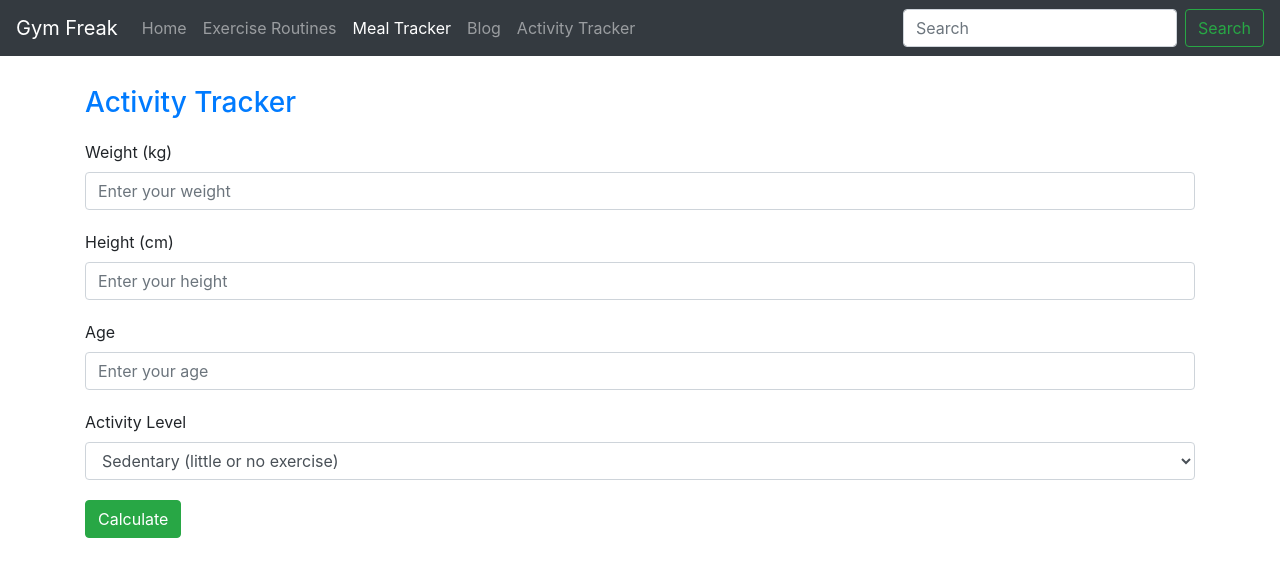
After one commit to LaibaKhan1/Gym-Freak-Fitness-Tracker, a Django app: page /Activity_Tracker/ in a window 1280 px wide. The commit adds this page. Shown: the top 577 px of the page. Run offline with Django 4.2, Linux system fonts and the light colour scheme; some libraries are stand-ins or nearby versions.

Commit message:
initialised activity tracker web page

```diff
--- /dev/null
+++ b/GymFreak/GymFreak/templates/Activity_Tracker/index.html
@@ -0,0 +1,145 @@
+<!DOCTYPE html>
+<html lang="en">
+<head>
+    <!-- Required meta tags -->
+    <meta charset="utf-8">
+    <meta name="viewport" content="width=device-width, initial-scale=1, shrink-to-fit=no">
+
+    <!-- Bootstrap CSS -->
+    <link rel="stylesheet" href="https://stackpath.bootstrapcdn.com/bootstrap/4.2.1/css/bootstrap.min.css"
+          integrity="sha384-GJzZqFGwb1QTTN6wy59ffF1BuGJpLSa9DkKMp0DgiMDm4iYMj70gZWKYbI706tWS"
+          crossorigin="anonymous">
+
+    <title>Activity Tracker - Gym Freak</title>
+    <style>
+        .container {
+            margin-top: 30px;
+        }
+
+        form {
+            margin-bottom: 20px;
+        }
+
+        h3 {
+            color: #007bff;
+            margin-bottom: 20px;
+        }
+
+        .form-group {
+            margin-bottom: 20px;
+        }
+
+        .btn-success {
+            background-color: #28a745;
+            border-color: #28a745;
+        }
+
+        .btn-success:hover {
+            background-color: #218838;
+            border-color: #218838;
+        }
+
+        .mt-3 {
+            background-color: #f8d7da;
+            padding: 10px;
+            border-radius: 5px;
+        }
+    </style>
+</head>
+<body>
+
+    <nav class="navbar navbar-expand-lg navbar-dark bg-dark">
+        <a class="navbar-brand" href="/">Gym Freak</a>
+        <button class="navbar-toggler" type="button" data-toggle="collapse" data-target="#navbarSupportedContent" aria-controls="navbarSupportedContent" aria-expanded="false" aria-label="Toggle navigation">
+          <span class="navbar-toggler-icon"></span>
+        </button>
+
+        <div class="collapse navbar-collapse" id="navbarSupportedContent">
+          <ul class="navbar-nav mr-auto">
+            <li class="nav-item">
+              <a class="nav-link" href="/">Home <span class="sr-only">(current)</span></a>
+            </li>
+            <li class="nav-item">
+              <a class="nav-link" href="/Ex_Routines/">Exercise Routines</a>
+            </li>
+
+            <li class="nav-item active">
+              <a class="nav-link" href="/Meal_Tracker/">Meal Tracker</a>
+            </li>
+
+            <li class="nav-item">
+              <a class="nav-link" href="/Blog/">Blog</a>
+            </li>
+
+            <li class="nav-item">
+              <a class="nav-link" href="/Activity_Tracker/">Activity Tracker</a>
+            </li>
+          </ul>
+      <form class="form-inline my-2 my-lg-0">
+        <input class="form-control mr-sm-2" type="search" placeholder="Search" aria-label="Search">
+        <button class="btn btn-outline-success my-2 my-sm-0" type="submit">Search</button>
+      </form>
+    </div>
+</nav>
+
+<div class="container">
+    <h3>Activity Tracker</h3>
+    <form method="post">
+        {% csrf_token %}
+        <div class="form-group">
+            <label for="weight">Weight (kg)</label>
+            <input type="number" class="form-control" id="weight" name="weight" placeholder="Enter your weight"
+                   required>
+        </div>
+
+        <div class="form-group">
+            <label for="height">Height (cm)</label>
+            <input type="number" class="form-control" id="height" name="height" placeholder="Enter your height"
+                   required>
+        </div>
+
+        <div class="form-group">
+            <label for="age">Age</label>
+            <input type="number" class="form-control" id="age" name="age" placeholder="Enter your age" required>
+        </div>
+
+        <div class="form-group">
+            <label for="activity_level">Activity Level</label>
+            <select class="form-control" id="activity_level" name="activity_level" required>
+                <option value="sedentary">Sedentary (little or no exercise)</option>
+                <option value="light">Lightly active (light exercise/sports 1-3 days/week)</option>
+                <option value="moderate">Moderately active (moderate exercise/sports 3-5 days/week)</option>
+                <option value="active">Very active (hard exercise/sports 6-7 days a week)</option>
+            </select>
+        </div>
+
+        <button type="submit" class="btn btn-success">Calculate</button>
+    </form>
+
+    {% if bmi_calculated %}
+    <div class="mt-3">
+        <p>BMI: <strong>{{ bmi }}</strong></p>
+        <p>Calories Burned: <strong>{{ calories_burned }}</strong></p>
+    </div>
+{% endif %}
+
+<!-- Optional JavaScript -->
+<!-- jQuery first, then Popper.js, then Bootstrap JS -->
+<script src="https://code.jquery.com/jquery-3.3.1.js"
+        integrity="sha256-2Kok7MbOyxpgUVvAk/HJ2jigOSYS2auK4Pfzbm7uH60="
+        crossorigin="anonymous"></script>
+<script src="https://cdnjs.cloudflare.com/ajax/libs/popper.js/1.14.6/umd/popper.min.js"
+        integrity="sha384-wHAiFfRlMFy6i5SRaxvfOCifBUQy1xHdJ/yoi7FRNXMRBu5WHdZYu1hA6ZOblgut"
+        crossorigin="anonymous"></script>
+<script src="https://stackpath.bootstrapcdn.com/bootstrap/4.2.1/js/bootstrap.min.js"
+        integrity="sha384-B0UglyR+jN6CkvvICOB2joaf5I4l3gm9GU6Hc1og6Ls7i6U/mkkaduKaBhlAXv9k"
+        crossorigin="anonymous"></script>
+<script>
+    // {% if bmi_calculated %}
+    // alert("BMI and Calories Burned calculated successfully!");
+    // document.location = "";
+    // {% endif %}
+</script>
+
+</body>
+</html>
--- a/GymFreak/GymFreak/templates/Blog/index.html
+++ b/GymFreak/GymFreak/templates/Blog/index.html
@@ -71,7 +71,7 @@ padding-right: 0;
       </li>
 
        <li class="nav-item">
-        <a class="nav-link" href="/shop/contact">Activity Tracker</a>
+        <a class="nav-link" href="/Activity_Tracker">Activity Tracker</a>
       </li>
 
 
--- a/GymFreak/GymFreak/templates/Ex_Routines/exeview.html
+++ b/GymFreak/GymFreak/templates/Ex_Routines/exeview.html
@@ -67,7 +67,7 @@
           </li>
 
           <li class="nav-item">
-            <a class="nav-link" href="/shop/contact">Activity Tracker</a>
+            <a class="nav-link" href="/Activity_Tracker/">Activity Tracker</a>
           </li>
 
     </ul>
--- a/GymFreak/GymFreak/templates/Ex_Routines/index.html
+++ b/GymFreak/GymFreak/templates/Ex_Routines/index.html
@@ -67,7 +67,7 @@
       </li>
 
       <li class="nav-item">
-        <a class="nav-link" href="/shop/contact">Activity Tracker</a>
+        <a class="nav-link" href="/Activity_Tracker/">Activity Tracker</a>
       </li>
 
     </ul>
--- a/GymFreak/GymFreak/templates/GymFreak/index.html
+++ b/GymFreak/GymFreak/templates/GymFreak/index.html
@@ -70,7 +70,7 @@ padding-right: 0;
           </li>
 
            <li class="nav-item">
-            <a class="nav-link" href="/shop/contact">Activity Tracker</a>
+            <a class="nav-link" href="/Activity_Tracker/">Activity Tracker</a>
           </li>
     </ul>
     <form class="form-inline my-2 my-lg-0">
@@ -85,7 +85,7 @@ sagittis lacus vel augue laoreet rutrum faucibus.">
 </button> -->
   </div>
 </nav>
-  {% block body %} {% endblock %}
+  <!-- {% block body %} {% endblock %} -->
   <main role="main">
 
     <!-- Main jumbotron for a primary marketing message or call to action -->
--- a/GymFreak/GymFreak/templates/Meal_Tracker/index.html
+++ b/GymFreak/GymFreak/templates/Meal_Tracker/index.html
@@ -69,7 +69,7 @@
           </li>
 
           <li class="nav-item">
-            <a class="nav-link" href="/shop/contact">Activity Tracker</a>
+            <a class="nav-link" href="/Activity_Tracker/">Activity Tracker</a>
           </li>
         </ul>
     <form class="form-inline my-2 my-lg-0">
--- a/GymFreak/GymFreak/urls.py
+++ b/GymFreak/GymFreak/urls.py
@@ -24,10 +24,9 @@ urlpatterns = [
     path('admin/', admin.site.urls),
     path("", views.index, name='GymFreak'),
     path("Blog/", views.blog, name='Blog'),
-    # path("login_signup/", views.ex_routines),
     path("Ex_Routines/", views.Ex_Routines, name='Ex_Routines'),
     path("exercise/<int:myid>", views.exerciseView, name='exercise'),
-    # path("Activity_Tracker/", include('Activity_Tracker.urls')),
+    path("Activity_Tracker/", views.Activity_Tracker, name='Activity_Tracker'),
     path("Meal_Tracker/", views.Meal_Tracker, name='Meal_Tracker'),
 ]
 if settings.DEBUG:
--- a/GymFreak/GymFreak/views.py
+++ b/GymFreak/GymFreak/views.py
@@ -24,8 +24,6 @@ def Ex_Routines(request):
     return render(request, 'Ex_Routines/index.html', {'allProds': allProds})
 
 def exerciseView(request, myid):
-
-    # Fetch the product using the id
     exercise = ex_routines.objects.filter(id=myid)
     return render(request, 'Ex_Routines/exeview.html', {'product': exercise[0]})
 
@@ -76,3 +74,29 @@ def Meal_Tracker(request):
         return render(request, 'Meal_Tracker/index.html', {'thank': True, 'total_calories': total_calories})
 
     return render(request, 'Meal_Tracker/index.html', {'thank': False})
+
+def Activity_Tracker(request):
+    if request.method == 'POST':
+        weight = float(request.POST.get('weight'))
+        height = float(request.POST.get('height'))
+        age = int(request.POST.get('age'))
+        activity_level = request.POST.get('activity_level')
+
+        bmi = calculate_bmi(weight, height)
+        calories_burned = calculate_calories_burned(weight, height, age, activity_level)
+
+        return render(request, 'Activity_Tracker/index.html', {
+            'bmi_calculated': True,
+            'bmi': round(bmi, 2),
+            'calories_burned': round(calories_burned, 2),
+        })
+
+    return render(request, 'Activity_Tracker/index.html')
+
+def calculate_bmi(weight, height):
+    bmi = weight / ((height / 100) ** 2)
+    return bmi
+
+def calculate_calories_burned(weight, height, age, activity_level):
+    calories_burned = 2000
+    return calories_burned
```
Also changed, not shown: GymFreak/login_signup/templates/index.html (+22 -1 lines), GymFreak/GymFreak/templates/Activity Tracker/index.html (deleted).
